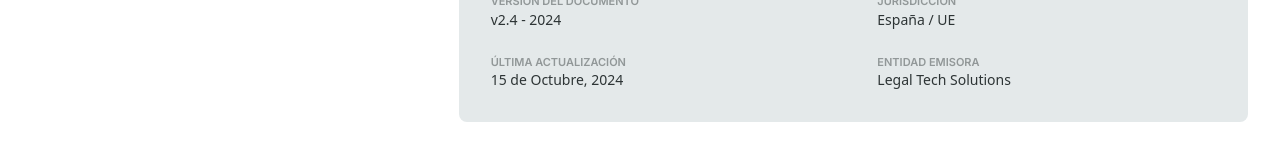
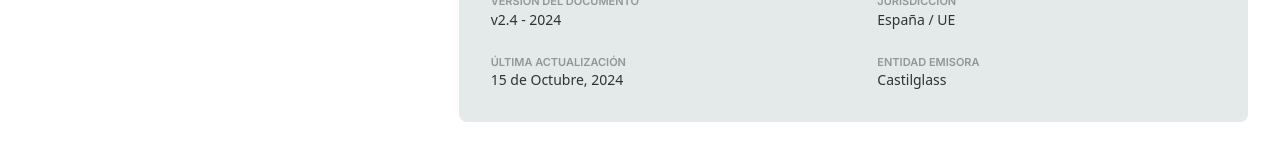
Before and after one commit to Pablocstlpz/castilglass-angular-site, an Angular app: page /aviso-legal in a window 1280 px wide. Shown: the part 1542-1702 px from the top of the page. Built offline with nearby package versions, Linux system fonts and the light colour scheme.

Commit message:
Actualizar el nombre de la entidad emisora a "Castilglass" en el aviso legal

```diff
--- a/src/app/components/footerLinks/aviso-legal/aviso-legal.html
+++ b/src/app/components/footerLinks/aviso-legal/aviso-legal.html
@@ -157,7 +157,7 @@
                 class="block text-[0.6875rem] font-bold text-on-surface-variant/60 font-label uppercase"
                 >Entidad Emisora</span
               >
-              <span class="block text-sm font-medium text-on-surface">Legal Tech Solutions</span>
+              <span class="block text-sm font-medium text-on-surface">Castilglass</span>
             </div>
           </div>
         </div>
```
